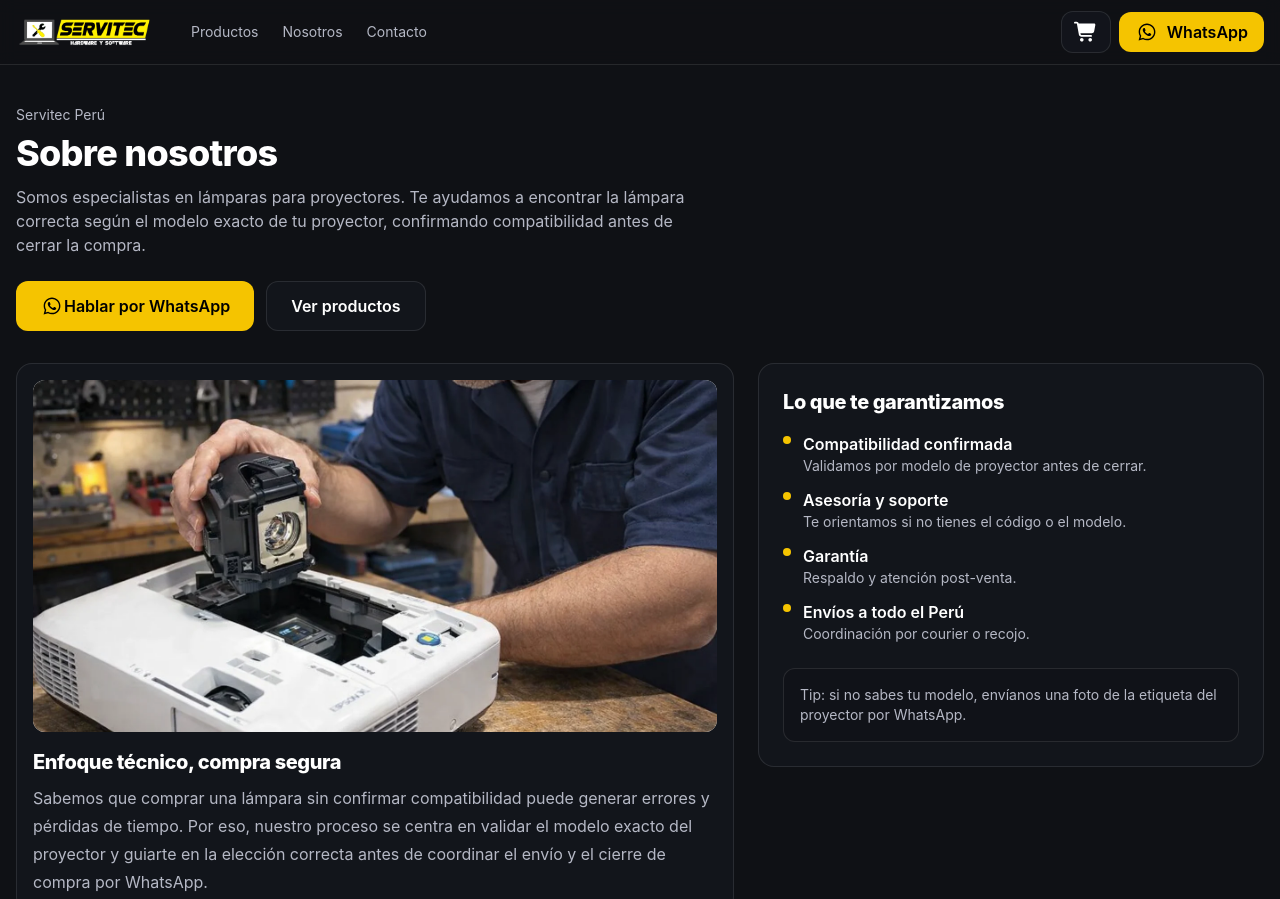
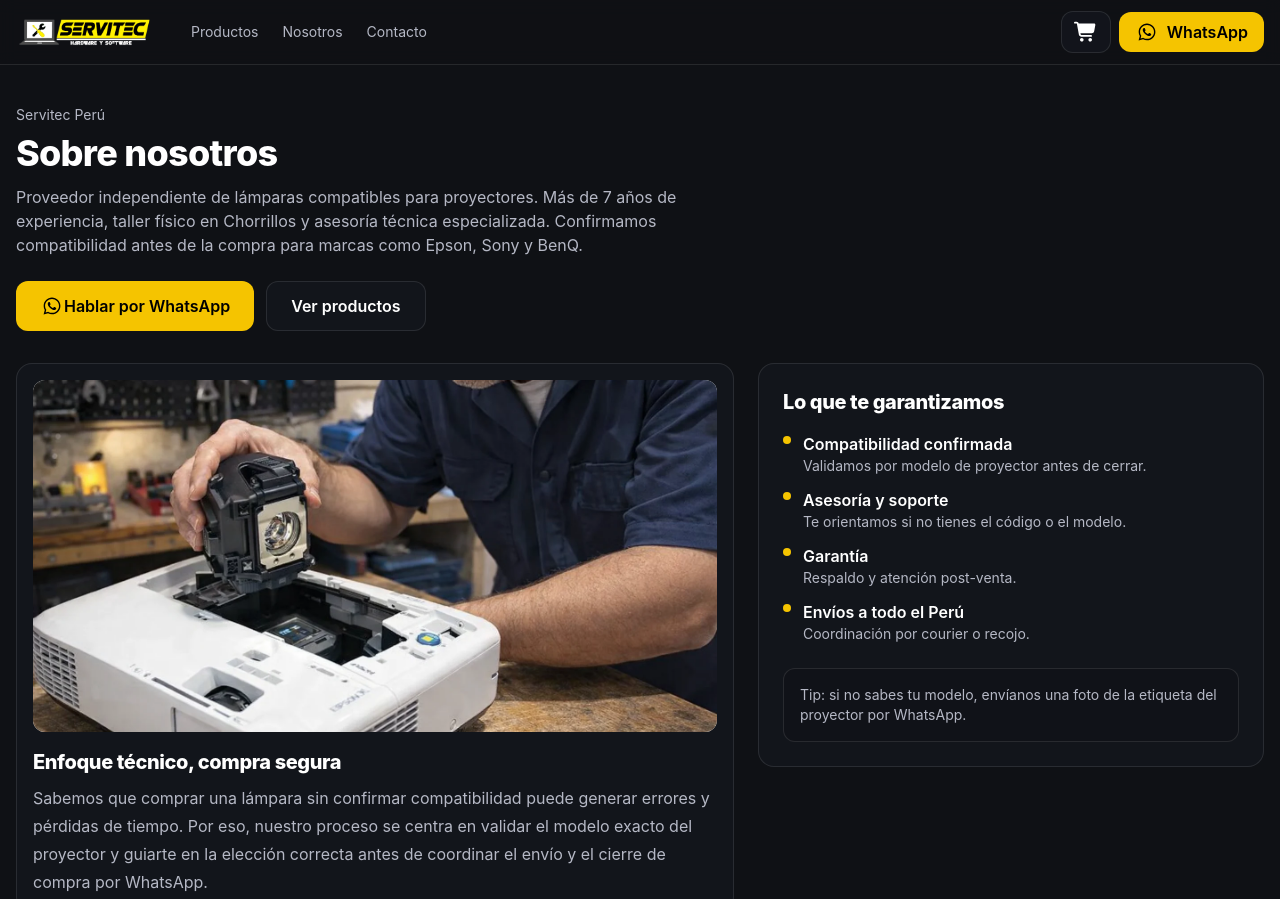
Before and after one commit to AgenciaServitec/lamparas-landing, an Astro site: page /about in a window 1280 px wide. Shown: the top 899 px of the page. Built offline with nearby package versions, Linux system fonts and the light colour scheme; Astro itself is replaced by a stand-in of ours.

Commit message:
updated content in contact page

```diff
--- a/src/pages/about/index.astro
+++ b/src/pages/about/index.astro
@@ -18,8 +18,8 @@ const whatsappLink = `https://wa.me/${whatsappNumber}?text=${whatsappText}`;
           Sobre nosotros
         </h1>
         <p class="mt-3 text-muted max-w-2xl">
-          Somos especialistas en lámparas para proyectores. Te ayudamos a encontrar la lámpara correcta
-          según el modelo exacto de tu proyector, confirmando compatibilidad antes de cerrar la compra.
+          Proveedor independiente de lámparas compatibles para proyectores.
+          Más de 7 años de experiencia, taller físico en Chorrillos y asesoría técnica especializada. Confirmamos compatibilidad antes de la compra para marcas como Epson, Sony y BenQ.
         </p>
 
         <div class="mt-6 flex flex-col sm:flex-row gap-3">
```
